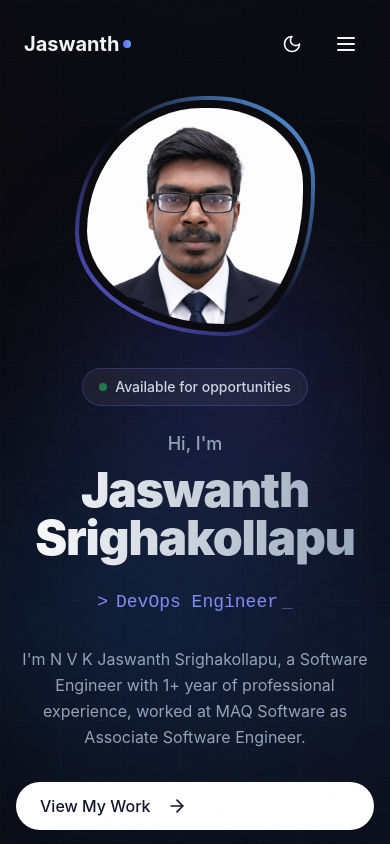
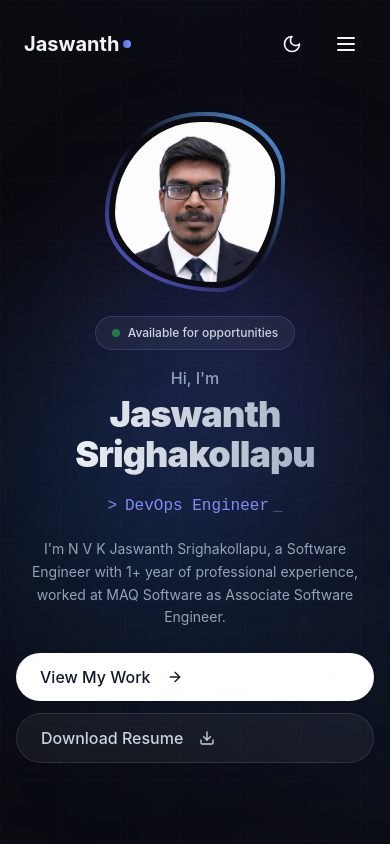
Before and after one commit to jaswanth6988/Portfolio-Website, a Next.js app: page / in a window 390 px wide. Shown: the top 844 px of the page. Built offline with nearby package versions, Linux system fonts and the light colour scheme.

Commit message:
Optimize hero layout and hide scroll indicator on mobile to fix spacing issues

```diff
--- a/components/Hero.jsx
+++ b/components/Hero.jsx
@@ -44,30 +44,30 @@ export default function Hero() {
       <div className="absolute bottom-1/4 right-1/4 w-80 h-80 bg-blue-500/20 rounded-full blur-[100px] animate-float-delayed z-0"></div>
       <div className="absolute top-1/2 left-1/2 -translate-x-1/2 -translate-y-1/2 w-96 h-96 bg-blue-500/10 rounded-full blur-[120px] animate-float-slow z-0"></div>
 
-      <div className="max-w-7xl mx-auto px-4 sm:px-6 lg:px-8 relative z-10 flex flex-col lg:grid lg:grid-cols-2 gap-8 lg:gap-12 items-center w-full pb-20 md:pb-0">
+      <div className="max-w-7xl mx-auto px-4 sm:px-6 lg:px-8 relative z-10 flex flex-col lg:grid lg:grid-cols-2 gap-6 lg:gap-12 items-center w-full pb-16 md:pb-0">
         <motion.div
           variants={containerVariants}
           initial="hidden"
           animate="visible"
           className="flex flex-col items-center lg:items-start text-center lg:text-left order-2 lg:order-1"
         >
-          <motion.div variants={itemVariants} className="mb-6">
+          <motion.div variants={itemVariants} className="mb-4 lg:mb-6">
             <div className="inline-flex items-center gap-2 px-4 py-2 rounded-full border border-indigo-500/30 bg-white/5 backdrop-blur-sm shadow-sm dark:shadow-none">
               <span className="w-2 h-2 rounded-full bg-green-500 animate-pulse"></span>
-              <span className="text-sm font-medium text-slate-700 dark:text-slate-300">Available for opportunities</span>
+              <span className="text-xs sm:text-sm font-medium text-slate-700 dark:text-slate-300">Available for opportunities</span>
             </div>
           </motion.div>
 
-          <motion.h2 variants={itemVariants} className="text-lg md:text-xl text-slate-600 dark:text-slate-400 font-medium mb-2">
+          <motion.h2 variants={itemVariants} className="text-base sm:text-lg md:text-xl text-slate-600 dark:text-slate-400 font-medium mb-1 lg:mb-2">
             Hi, I'm
           </motion.h2>
 
-          <motion.h1 variants={itemVariants} className="text-5xl sm:text-6xl lg:text-7xl font-black mb-4 gradient-text tracking-tight">
+          <motion.h1 variants={itemVariants} className="text-4xl sm:text-5xl lg:text-7xl font-black mb-3 lg:mb-4 gradient-text tracking-tight">
             {personalDetails.name}
           </motion.h1>
 
-          <motion.div variants={itemVariants} className="h-10 mb-6 flex items-center">
-            <span className="font-mono text-lg sm:text-xl text-indigo-600 dark:text-indigo-400 flex items-center">
+          <motion.div variants={itemVariants} className="h-8 lg:h-10 mb-4 lg:mb-6 flex items-center">
+            <span className="font-mono text-base sm:text-lg lg:text-xl text-indigo-600 dark:text-indigo-400 flex items-center">
               {"> "}
               <motion.span
                 key={currentRoleIndex}
@@ -83,17 +83,17 @@ export default function Hero() {
             </span>
           </motion.div>
 
-          <motion.p variants={itemVariants} className="text-base sm:text-lg text-slate-600 dark:text-slate-400 max-w-lg mb-8 leading-relaxed">
+          <motion.p variants={itemVariants} className="text-sm sm:text-base lg:text-lg text-slate-600 dark:text-slate-400 max-w-lg mb-6 lg:mb-8 leading-relaxed">
             {personalDetails.about.split('.')[0]}.
           </motion.p>
 
-          <motion.div variants={itemVariants} className="flex flex-col sm:flex-row gap-4 w-full sm:w-auto">
+          <motion.div variants={itemVariants} className="flex flex-col sm:flex-row gap-3 lg:gap-4 w-full sm:w-auto">
             <button
               onClick={() => scrollToSection('projects')}
               className="btn-primary group"
             >
               View My Work
-              <ArrowRight className="w-5 h-5 ml-2 group-hover:translate-x-1 transition-transform" />
+              <ArrowRight className="w-4 h-4 lg:w-5 lg:h-5 ml-2 group-hover:translate-x-1 transition-transform" />
             </button>
             <a
               href={personalDetails.resumeUrl || '#'}
@@ -102,7 +102,7 @@ export default function Hero() {
               className="btn-secondary group"
             >
               Download Resume
-              <Download className="w-5 h-5 ml-2 group-hover:-translate-y-1 transition-transform" />
+              <Download className="w-4 h-4 lg:w-5 lg:h-5 ml-2 group-hover:-translate-y-1 transition-transform" />
             </a>
           </motion.div>
         </motion.div>
@@ -111,10 +111,10 @@ export default function Hero() {
           initial={{ opacity: 0, scale: 0.9 }}
           animate={{ opacity: 1, scale: 1 }}
           transition={{ duration: 0.8, delay: 0.5 }}
-          className="flex justify-center items-center relative order-1 lg:order-2 w-[240px] h-[240px] sm:w-[320px] sm:h-[320px] lg:w-[400px] lg:h-[400px] mx-auto"
+          className="flex justify-center items-center relative order-1 lg:order-2 w-[180px] h-[180px] sm:w-[260px] sm:h-[260px] lg:w-[400px] lg:h-[400px] mx-auto mt-4 lg:mt-0"
         >
           <div className="relative w-full h-full rounded-2xl p-1 bg-gradient-to-tr from-indigo-500 via-transparent to-blue-400 animate-morph glow-indigo">
-            <div className="w-full h-full rounded-[inherit] overflow-hidden bg-slate-100 dark:bg-[#0a0a0f] p-2">
+            <div className="w-full h-full rounded-[inherit] overflow-hidden bg-slate-100 dark:bg-[#0a0a0f] p-1.5 lg:p-2">
               <div className="w-full h-full rounded-[inherit] overflow-hidden relative">
                 <div className="absolute inset-0 bg-gradient-to-br from-indigo-900/20 to-blue-900/20 mix-blend-overlay z-10"></div>
                 <img
@@ -132,7 +132,7 @@ export default function Hero() {
         initial={{ opacity: 0, y: -20 }}
         animate={{ opacity: 1, y: 0 }}
         transition={{ delay: 1, duration: 0.8 }}
-        className="absolute bottom-10 left-1/2 -translate-x-1/2 flex flex-col items-center cursor-pointer"
+        className="hidden md:flex absolute bottom-10 left-1/2 -translate-x-1/2 flex-col items-center cursor-pointer"
         onClick={() => scrollToSection('about')}
       >
         <span className="text-sm text-slate-500 dark:text-slate-400 mb-2 font-medium">Scroll to explore</span>
```
